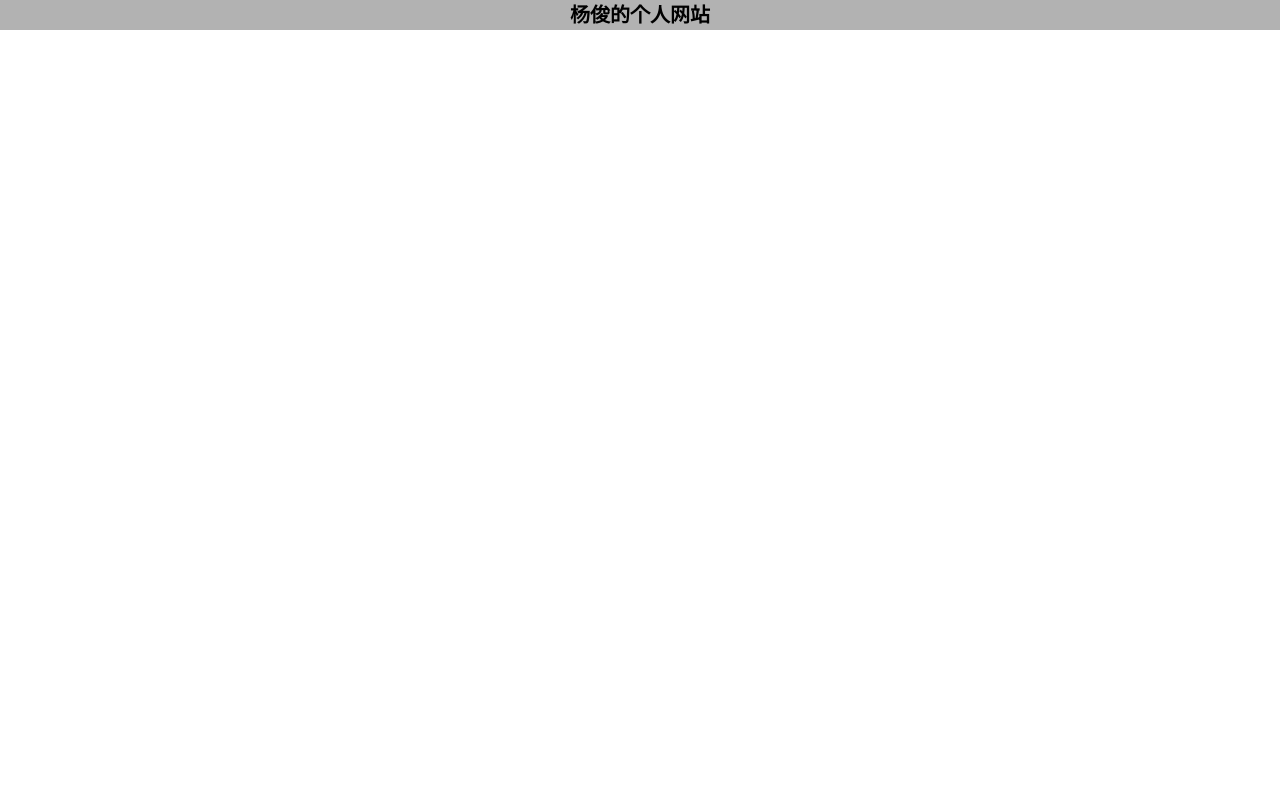
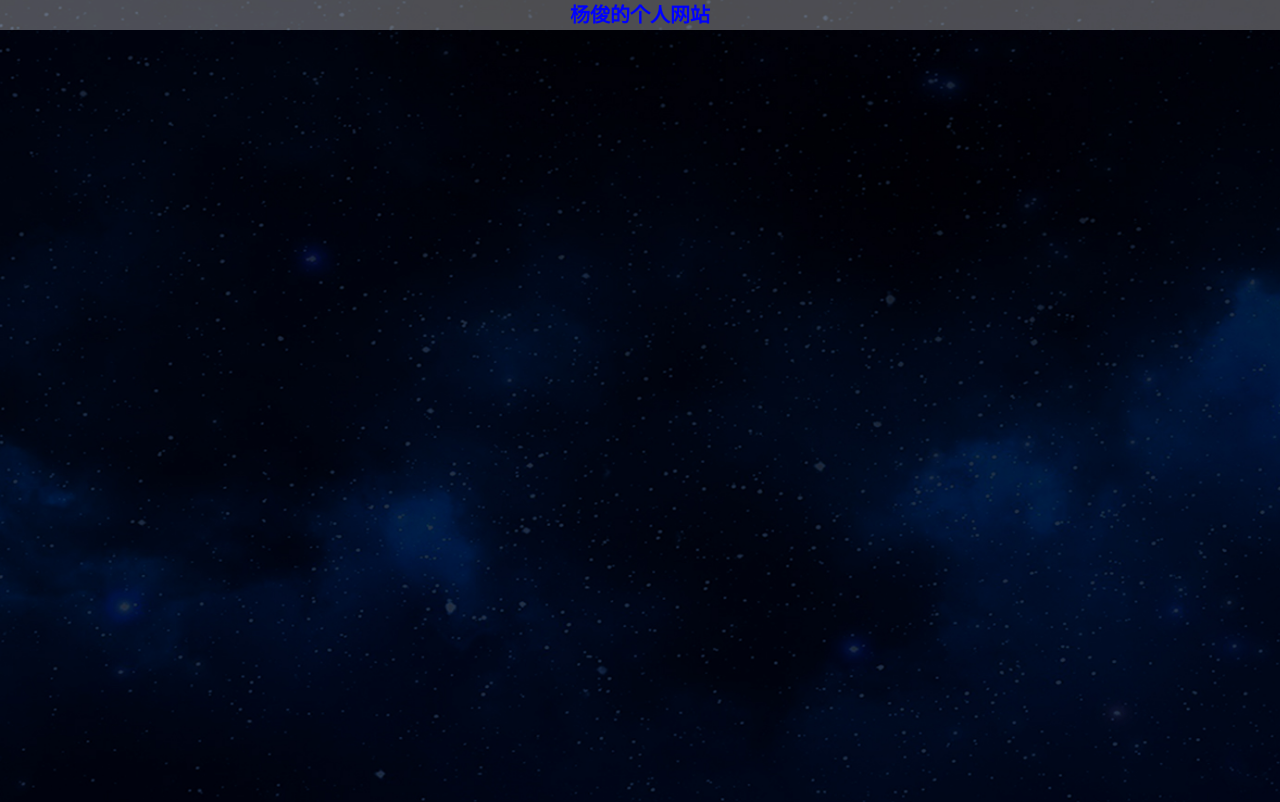
Before and after one commit to xfq98/xfq98.github.io, a plain HTML site: page index.html in a window 1280 px wide. Shown: the top 802 px of the page. Drawn offline with Linux system fonts and the light colour scheme.

Commit message:
yangjun的个人网页

```diff
--- a/index.html
+++ b/index.html
@@ -9,19 +9,36 @@
             margin: 0;
             padding: 0;
         }
+        body {
+            width: 100%;
+            height: 1000px;
+            background: url(./images/bg.jpg) no-repeat;
+            background-size: cover;
+
+        }
+        .header {
+            position: relative;
+            width: 100%;
+            height: 30px;
+            /* background-color: skyblue; */
+            position: fixed;
+            top: 0;
+        }
         h1 {
             width: 100%;
             height: 30px;
             line-height: 30px;
             font-size: 20px;
-            color: black;
+            color: blue;
             text-align: center;
-            background-color: rgba(0,0, 0, .3);
+            background-color: rgba(255,255, 255, .3);
 
         }
     </style>
 </head>
 <body>
-    <h1>杨俊的个人网站</h1>
+    <div class="header">
+        <h1>杨俊的个人网站</h1>
+    </div>
 </body>
 </html>
```
Also changed, not shown: images/bg.jpg (added).
